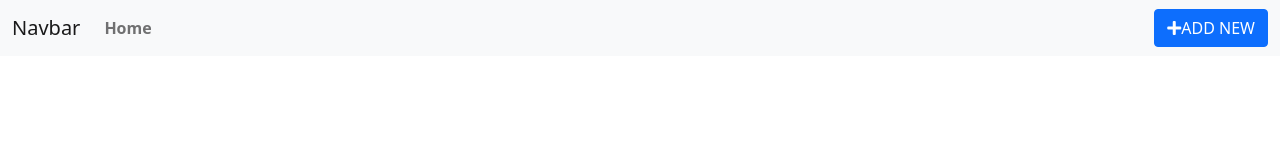
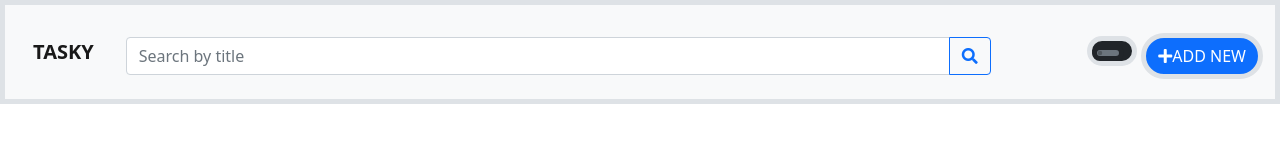
Before and after one commit to RohitKumarPattanayak/Task-Manager-Web-App, a plain HTML site: page index.html in a window 1280 px wide. Drawn offline with nearby package versions, Linux system fonts and the light colour scheme.

Commit message:
some feature added

```diff
--- a/index.html
+++ b/index.html
@@ -42,21 +42,25 @@
             </div>
         </div>
     </div>
-
-
-    <nav class="navbar navbar-expand-md navbar-light bg-light">
+    <nav class="navbar navbar-expand-md navbar-light bg-light border border-5 ">
         <div class="container-fluid">
-            <a class="navbar-brand" href="#">Navbar</a>
+            <a class="navbar-brand ms-sm-3" href="#"><b>TASKY</b></a>
             <button class="navbar-toggler" type="button" data-bs-toggle="collapse" data-bs-target="#navbarSupportedContent" aria-controls="navbarSupportedContent" aria-expanded="false" aria-label="Toggle navigation">
                 <span class="navbar-toggler-icon"></span>
             </button>
             <div class="collapse navbar-collapse" id="navbarSupportedContent">
-                <ul class="navbar-nav me-auto mb-2 mb-lg-0">
-                    <li class="nav-item">
-                      <a class="nav-link" href="#"><strong>Home</strong></a>
+                <ul class="navbar-nav me-auto mb-2 mb-lg-0 w-75 ms-5 ms-md-0 mt-md-2">
+                    <li class="nav-item w-100 ">
+                        <div class="input-group mb-3 mt-3 ms-3">
+                            <input id="searchele" type="text" class="form-control" placeholder="Search by title" aria-label="Username" aria-describedby="basic-addon1">
+                            <button onclick="searchFilter(this)" id="search" type="button" class="btn btn-outline-primary"><i class="fas fa-search"></i></button>
+                          </div>
                     </li>
                 </ul>
-                <button class="btn btn-primary" data-bs-toggle="modal" data-bs-target="#newcardmodal">
+                <div class="form-check form-switch bg-dark rounded-pill me-1 border border-5" style="max-width: 37px;max-height: 40px;">
+                        <input class="form-check-input bg-secondary opacity-100 border border-5 border-dark" type="checkbox" id="flexSwitchCheckDefault">
+                </div>
+                <button class="btn btn-primary rounded-pill border border-5 mt-2" data-bs-toggle="modal" data-bs-target="#newcardmodal">
                     <i class="fas fa-plus"></i>ADD NEW
                 </button>
             </div>
--- a/index.js
+++ b/index.js
@@ -109,3 +109,12 @@ const savedEditTask = (e) =>{
     globaltaskdata = Ftarget
     saveToLocalStorage()
 }
+
+const searchFilter =(e) => {
+    const Stitle = e.parentNode.childNodes[1].value
+    const searched = globaltaskdata.filter((e)=>{
+        if(e.title===Stitle)
+            return e.id
+    })
+
+}
```
